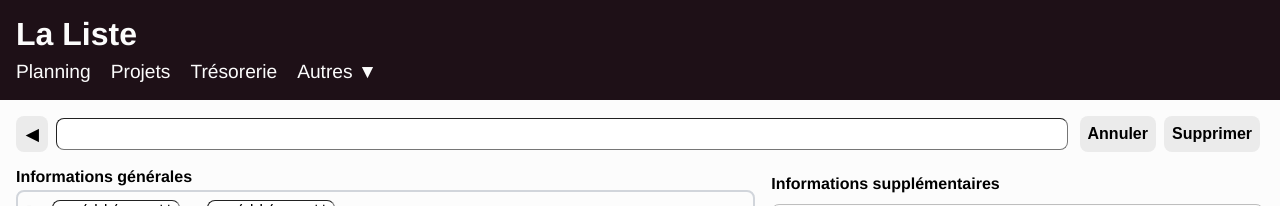
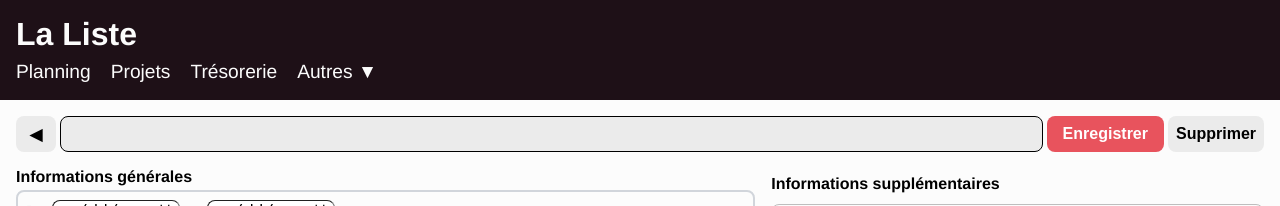
Before and after one commit to NeoEtIchiro/LaListe, a Vue app: page /Projet/1 in a window 1280 px wide. Both pictures are taken after a click on the button "Modifier". Shown: the top 206 px of the page. Built offline with nearby package versions, Linux system fonts and the light colour scheme; no server answers; the database is empty.

Commit message:
Composant project header complet

```diff
--- a/src/components/Projet/ProjectDetails.vue
+++ b/src/components/Projet/ProjectDetails.vue
@@ -1,28 +1,19 @@
 <template>
   <div class="project-details">
-    <div class="header">
-      <button class="backButton" @click="$router.go(-1)">◀</button>
-      <div id="title">
-        <template v-if="isEditing">
-          <input class="border" type="text" v-model="project.name" />
-        </template>
-        <template v-else>
-          <div id="titleText">{{ project.name }}</div>
-        </template>
-      </div>
-      <template v-if="isEditing">
-        <button @click="toggleEditMode">{{ 'Annuler' }}</button>
-      </template>
-      <template v-else>
-        <button class="callToAction" @click="toggleEditMode">{{ 'Modifier' }}</button>
-      </template>
-      <button @click="deleteProject">Supprimer</button>
-    </div>
+    <ProjectHeader class="mb-4"
+      :project="project"
+      :isEditing="isEditing"
+      @toggle-editing="isEditing = !isEditing"
+    />
 
     <div class="flex justify-between h-[500px] mb-4 gap-4">
       <div class="w-3/5 h-full flex flex-col">
         <!-- Informations générales -->
-        <GeneralInfo :project="project" :isEditing="isEditing" />
+        <GeneralInfo
+          :project="project"
+          :isEditing="isEditing"
+          class="mb-4"
+        />
 
         <!-- Ressources -->
         <div class="ressourceDiv">
@@ -159,17 +150,18 @@ import PopupAddRessourceToProject from "../Popups/PopupAddRessourceToProject.vue
 import PopupPayment from "../Popups/PopupPayment.vue";
 import PaymentList from "../Cash/PaymentsList.vue";
 import GeneralInfo from "./ProjectDetails/GeneralInfo.vue";
+import ProjectHeader from "./ProjectDetails/ProjectHeader.vue";
 import { fetchClients } from "@/services/clientService";
 import { fetchEquipes } from "@/services/equipeService";
 import { fetchRessources } from "@/services/ressourceService";
 import { fetchEvents, updateEvent, deleteEvent, addEvent } from "@/services/eventService";
-import { fetchProjectDetails, updateProject, deleteProject, addRessourceToProject, updateRessourceFromProject, deleteRessourceFromProject, fetchProjects } from "@/services/projectService";
+import { fetchProjectDetails, updateProject, addRessourceToProject, updateRessourceFromProject, deleteRessourceFromProject, fetchProjects } from "@/services/projectService";
 import { addPayment, updatePayment, fetchPayments } from "@/services/paymentService";
 import { deleteTaskAndSubTasks, fetchTasks } from "@/services/taskService";
 
 export default {
   name: "ProjectDetails",
-  components: { RessourceInProject, GeneralInfo, EventInProject, PopupEvent, PopupAddRessourceToProject, PopupPayment, PaymentList},
+  components: { RessourceInProject, GeneralInfo, ProjectHeader, EventInProject, PopupEvent, PopupAddRessourceToProject, PopupPayment, PaymentList},
   props: {
     id: String,
   },
@@ -253,10 +245,6 @@ export default {
     },
     updateProject() {
       updateProject(this.project);
-    },
-    deleteProject(){
-      deleteProject(this.project.id);
-      this.$router.go(-1);
     },
     async addNewRessource(ressourceCont) {
       console.log(ressourceCont);
@@ -353,27 +341,6 @@ export default {
         const ressource = this.ressources.find((res) => res.id === r.ressourceId);
         return ressource ? ressource.name : "Ressource inconnue";
       }).join(", ");
-    },
-    toggleEditMode() {
-      if (this.isEditing) {
-        // Exiting edit mode, restore original project data
-        this.project = JSON.parse(JSON.stringify(this.originalProject));
-        this.updateProject();
-
-        this.events = this.originalEvents;
-        this.events.forEach((event) => {
-          if (!this.originalEvents.some(originalEvent => originalEvent.id === event.id)) {
-            deleteEvent(eventId);
-          } else {
-            updateEvent(event);
-          }
-        });
-      } else {
-        // Entering edit mode, save original project data
-        this.originalProject = JSON.parse(JSON.stringify(this.project));
-        this.originalEvents = JSON.parse(JSON.stringify(this.events));
-      }
-      this.isEditing = !this.isEditing;
     },
     saveChanges() {
       // Logic to save changes
--- /dev/null
+++ b/src/components/Projet/ProjectDetails/ProjectHeader.vue
@@ -0,0 +1,36 @@
+<template>
+    <div class="flex items-center justify-between h-9">
+        <!-- Bouton retour -->
+        <button class="h-full w-10 !m-0 !mr-1" @click="$router.go(-1)">◀</button>
+
+        <!-- Titre -->
+        <input v-if="isEditing"
+            :class="['basicDiv', 'text-lg', 'flex-grow', 'h-full', isEditing ? 'border-black' : '']"
+            type="text"
+            v-model="project.name"
+        />
+        <div v-else class="basicDiv flex-grow text-lg text-left h-full flex items-center">{{ project.name }}</div>
+
+        <!-- Boutons d'action -->
+        <div class="h-full">
+            <button class="callToAction h-full !px-4 m-0 !ml-1" @click="$emit('toggle-editing')">{{ isEditing ? 'Enregistrer' : 'Modifier' }}</button>
+            <button @click="deleteProject" class="h-full m-0 !ml-1">Supprimer</button>
+        </div>
+    </div>
+</template>
+
+<script>
+import { deleteProject } from '@/services/projectService';
+
+export default {
+    name: 'ProjectHeader',
+    props: ['project', 'isEditing'],
+    methods: {
+        // Supprime le projet de cette page et redirige vers la page précédente
+        deleteProject() {
+            deleteProject(this.project.id);
+            this.$router.go(-1);
+        }
+    }
+}
+</script>
--- a/src/services/projectService.js
+++ b/src/services/projectService.js
@@ -52,6 +52,7 @@ export const updateProject = async (project) => {
 
 // Function to delete a project
 export const deleteProject = async (projectId) => {
+  console.log("Deleting project with ID:", projectId);
   const projectRef = doc(db, "projects", projectId);
   await deleteDoc(projectRef);
 };
```
